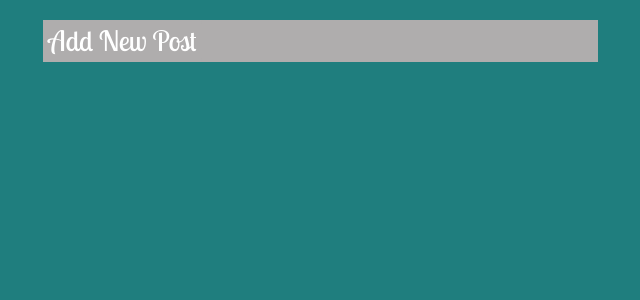
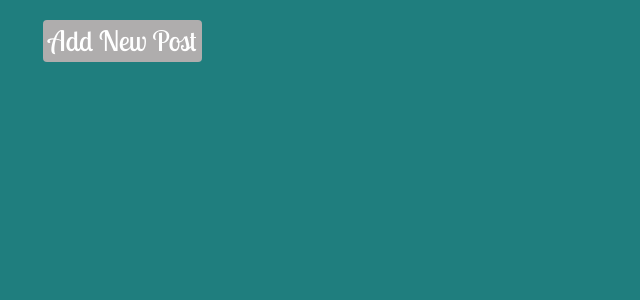
Before and after one commit to debbyne/blog, a Flask app: page / in a window 1280 px wide. Shown: the part 50-350 px from the top of the page, without its empty margins (320-960 px from the left). Run offline with Flask 2, Linux system fonts and the light colour scheme; data that the repository does not hold is empty; some libraries are stand-ins or nearby versions.

Commit message:
add changes to layout structure

```diff
--- a/app/templates/index.html
+++ b/app/templates/index.html
@@ -90,7 +90,7 @@
     .dropdown{
         color: white;
     }
-    .display_quote{
+    .display_quote button{
         background-color: rgb(175, 173, 173);
     }
 </style>
```
